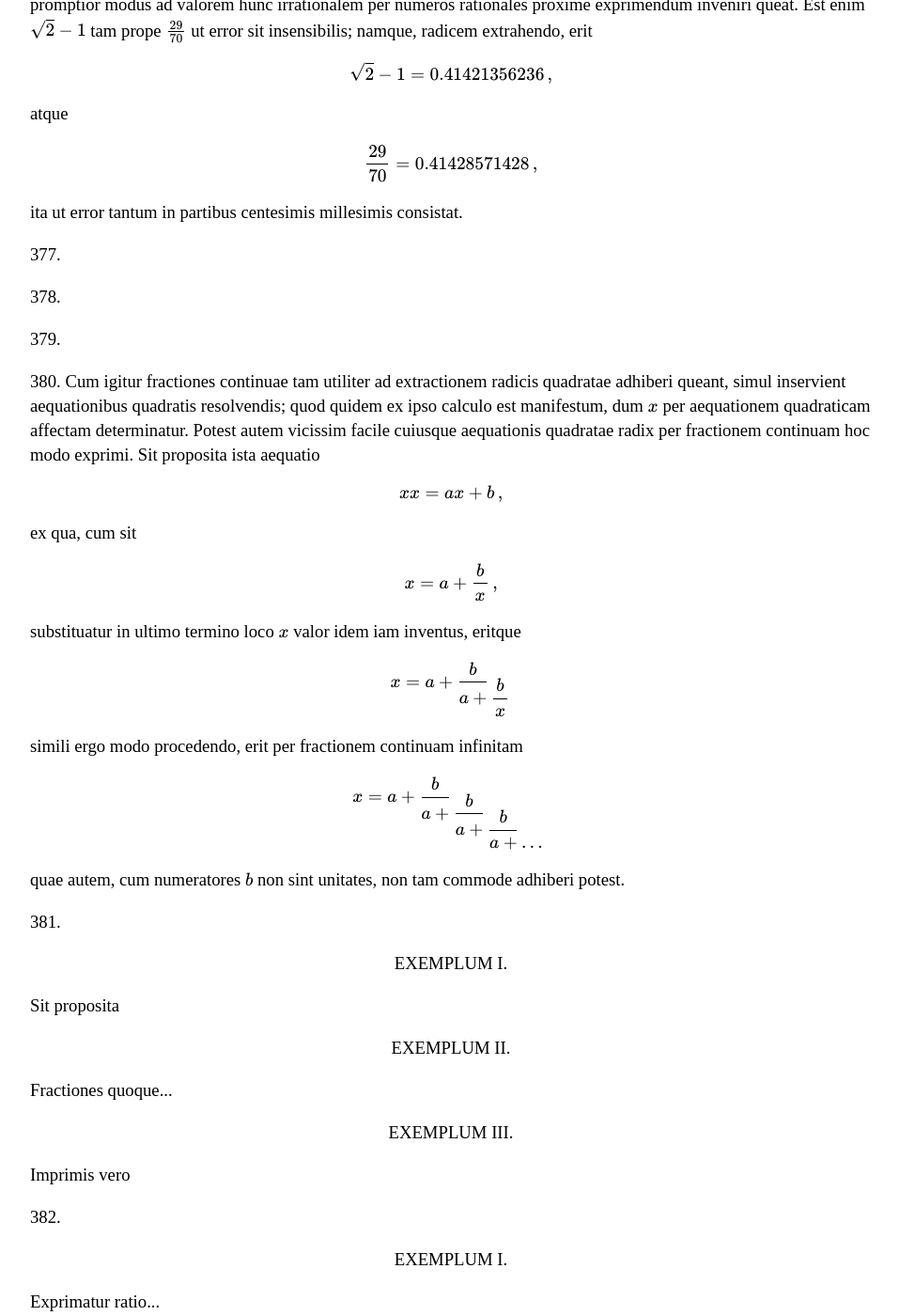
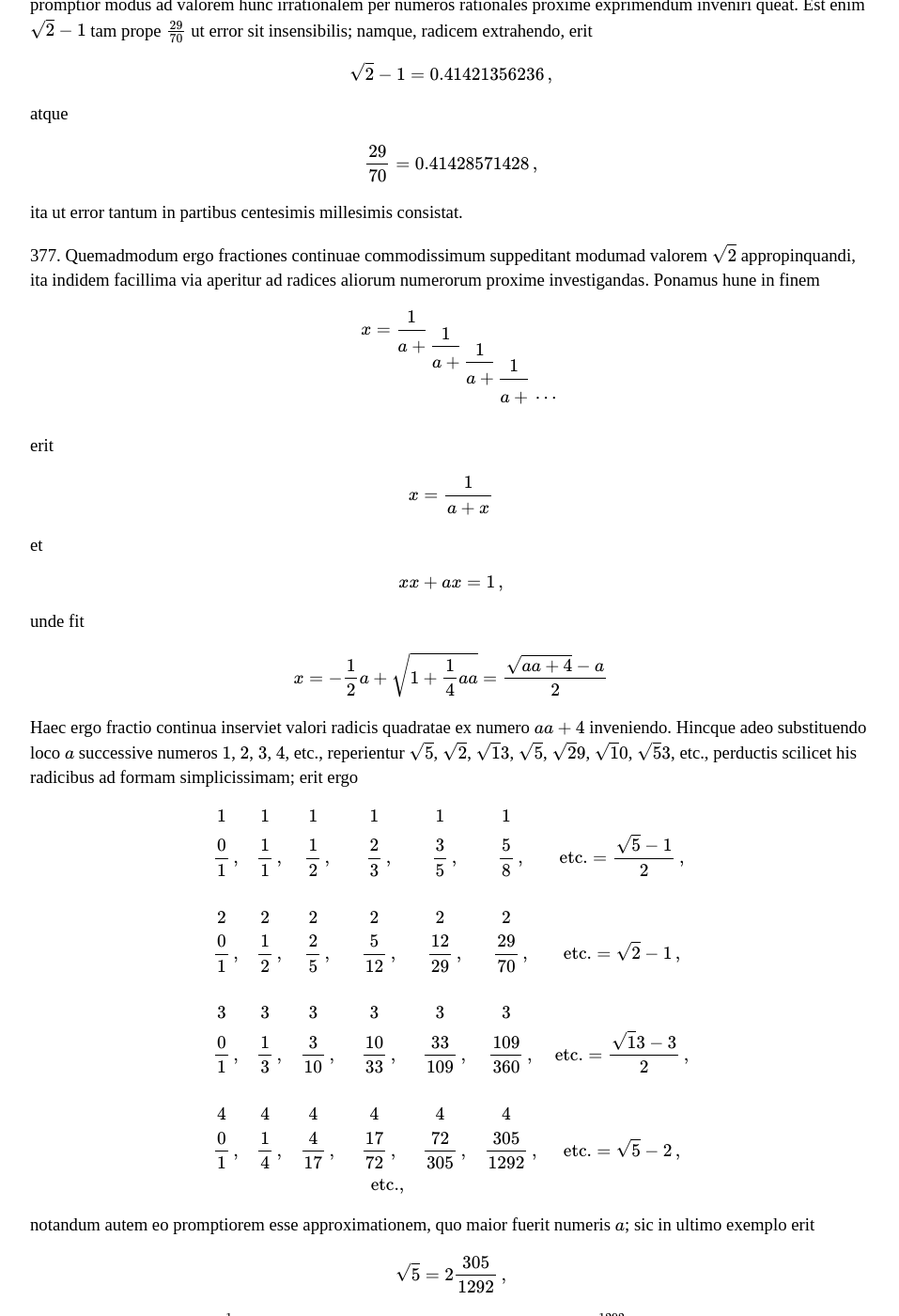
Before and after one commit to ttdoucet/ttdoucet.github.io, a Jekyll site: the page built from euler/e101.html, in a window 1280 px wide and 1400 px high, scrolled down 17120 px. Shown: the whole window at 94% size, without its empty margins (160-1117 px from the left). Built offline with Jekyll 4.4.1, drawn with Linux system fonts in a browser that asks for light colours; formulas are drawn with MathJax 3; some of the changed text lies outside the part shown.

Commit message:
Section 377 of continued fractions.

```diff
--- a/euler/e101.html
+++ b/euler/e101.html
@@ -917,6 +917,90 @@ ita ut error tantum in partibus centesimis millesimis consistat.
 
 
 <p>377.
+Quemadmodum ergo fractiones continuae commodissimum suppeditant
+modumad valorem \(\sqrt 2\) appropinquandi, ita indidem facillima via aperitur
+ad radices aliorum numerorum proxime investigandas. Ponamus hune in finem
+
+\begin{equation}
+x = {\cofrac 1 a {\cofrac 1 a {\cofrac 1 a {\cofrac 1 a \tailfrac}}}}
+\end{equation}
+
+erit
+
+\begin{equation}
+x = {1\over a+x}
+\end{equation}
+
+et
+
+\begin{equation}
+xx + ax = 1 \,,
+\end{equation}
+
+unde fit
+
+\begin{equation}
+x = -{1\over 2}a + \sqrt{1+{1\over 4}aa} = {\sqrt{aa+4}-a\over 2}
+\end{equation}
+
+Haec ergo fractio continua inserviet valori radicis quadratae ex
+numero \(aa+4\) inveniendo. Hincque adeo substituendo loco \(a\) successive
+numeros \(1\), \(2\), \(3\), \(4\), etc., reperientur \(\sqrt 5\), \(\sqrt 2\), \(\sqrt 13\), \(\sqrt 5\),
+\(\sqrt 29\), \(\sqrt 10\), \(\sqrt 53\), etc., perductis scilicet his radicibus ad formam
+simplicissimam; erit ergo
+
+\begin{array}{cccccc}
+1\phantom{\,,} & 1\phantom{\,,} & 1\phantom{\,,} & 1\phantom{\,,} & 1\phantom{\,,} & 1\phantom{\,,} \\
+\displaystyle{0\over 1}\,,
+& \displaystyle{1\over 1}\,,
+& \displaystyle{1\over 2}\,,
+& \displaystyle{2\over 3}\,,
+& \displaystyle{3\over 5}\,,
+& \displaystyle{5\over 8}\,,
+& \hbox{etc.}
+= \displaystyle{\sqrt 5 - 1\over 2} \,, \\
+\\
+2\phantom{\,,} & 2\phantom{\,,} & 2\phantom{\,,} & 2\phantom{\,,} & 2\phantom{\,,} & 2\phantom{\,,} \\
+\displaystyle{0\over 1}\,,
+& \displaystyle{1\over 2}\,,
+& \displaystyle{2\over 5}\,,
+& \displaystyle{5\over 12}\,,
+& \displaystyle{12\over 29}\,,
+& \displaystyle{29\over 70}\,,
+& \hbox{etc.}
+= \displaystyle{\sqrt 2 - 1} \,, \\
+\\
+3\phantom{\,,} & 3\phantom{\,,} & 3\phantom{\,,} & 3\phantom{\,,} & 3\phantom{\,,} & 3\phantom{\,,} \\
+\displaystyle{0\over 1}\,,
+& \displaystyle{1\over 3}\,,
+& \displaystyle{3\over 10}\,,
+& \displaystyle{10\over 33}\,,
+& \displaystyle{33\over 109}\,,
+& \displaystyle{109\over 360}\,,
+& \hbox{etc.}
+= \displaystyle{\sqrt 13 - 3\over 2} \,, \\
+\\
+4\phantom{\,,} & 4\phantom{\,,} & 4\phantom{\,,} & 4\phantom{\,,} & 4\phantom{\,,} & 4\phantom{\,,} \\
+\displaystyle{0\over 1}\,,
+& \displaystyle{1\over 4}\,,
+& \displaystyle{4\over 17}\,,
+& \displaystyle{17\over 72}\,,
+& \displaystyle{72\over 305}\,,
+& \displaystyle{305\over 1292}\,,
+& \hbox{etc.}
+= \displaystyle{\sqrt 5 - 2} \,, \\
+&&&\quad\hbox{etc.,}\\
+\end{array}
+
+notandum autem eo promptiorem esse approximationem, quo maior fuerit numeris \(a\);
+sic in ultimo exemplo erit
+
+\begin{equation}
+\sqrt 5 = 2 {305\over 1292}\,,
+\end{equation}
+
+ut error minor sit quam \(1\over 1292\cdot 5473\), ubi \(5473\) est denominator sequentis
+fractionis \({1292\over 5473}\).
 
 <p>378.
 
```
